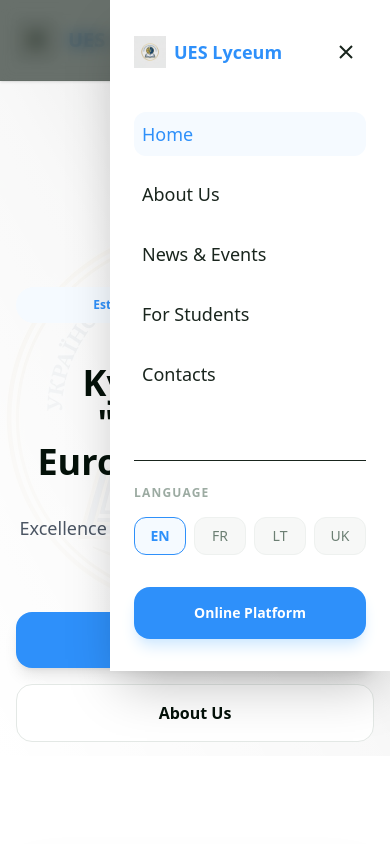
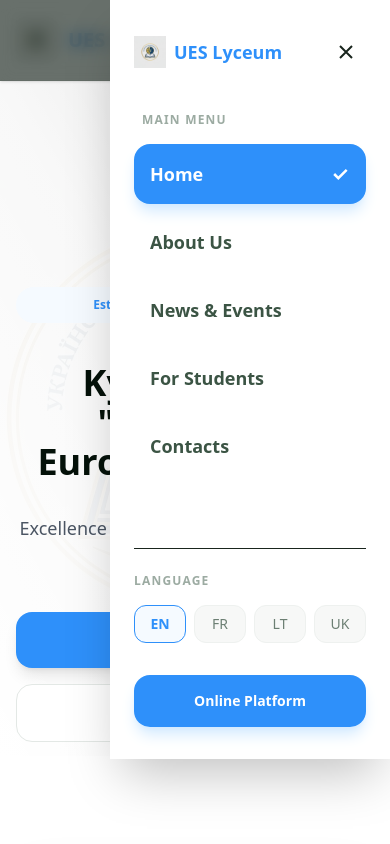
Before and after one commit to Sandeepa-git/Kyiv-Lyceum, a Next.js app: page / in a window 390 px wide. Both pictures are taken after a click on the button "Toggle menu". Shown: the top 844 px of the page. Built offline with nearby package versions, Linux system fonts and the light colour scheme.

Commit message:
Fix mobile menu visibility and layout

```diff
--- a/src/components/layout/header.tsx
+++ b/src/components/layout/header.tsx
@@ -177,15 +177,21 @@ const Header = memo(() => {
               </button>
             </div>
 
-            <div className="flex flex-col space-y-4 mb-8">
+            <div className="flex flex-col space-y-2 mb-10">
+              <p className="text-xs font-bold text-gray-400 uppercase tracking-widest mb-4 px-2">Main Menu</p>
               {navigationItems.map((item) => (
                 <Link
                   key={item.to}
-                  className={`text-lg font-medium p-2 rounded-xl transition-all ${isActiveRoute(item.to) ? 'bg-blue-50 text-blue-600' : 'text-gray-800 hover:bg-gray-50'}`}
+                  className={`flex items-center text-lg font-semibold p-4 rounded-2xl transition-all duration-200 ${isActiveRoute(item.to) ? 'bg-blue-600 text-white shadow-lg shadow-blue-200' : 'text-gray-700 hover:bg-gray-50 hover:text-blue-600'}`}
                   href={item.to}
                   onClick={closeMobileMenu}
                 >
-                  {t(item.labelKey)}
+                  <span className="flex-1">{t(item.labelKey)}</span>
+                  {isActiveRoute(item.to) && (
+                    <svg width="20" height="20" viewBox="0 0 24 24" fill="none" stroke="currentColor" strokeWidth="3" className="ml-2">
+                      <path d="M5 12l5 5L20 7" />
+                    </svg>
+                  )}
                 </Link>
               ))}
             </div>
```
